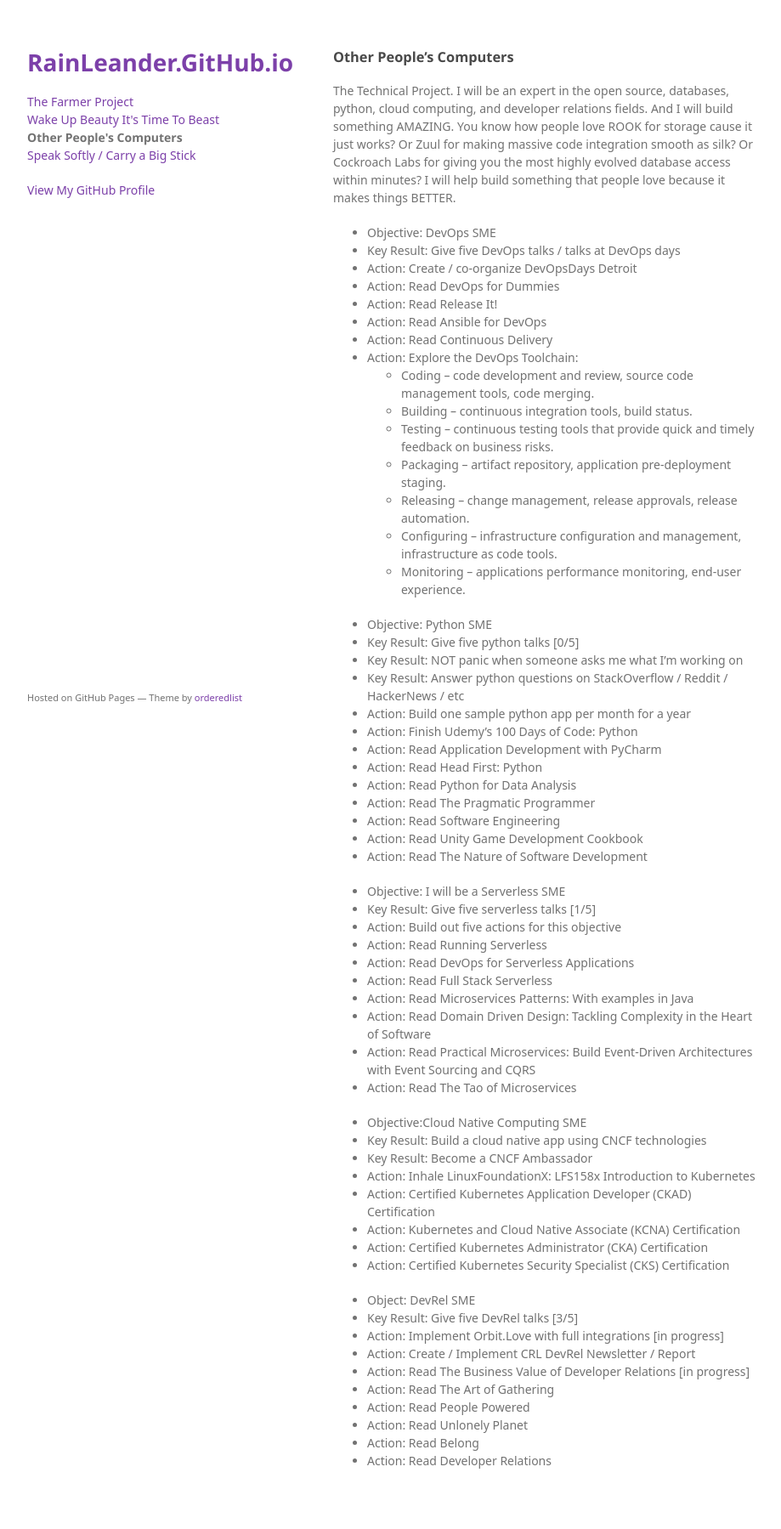
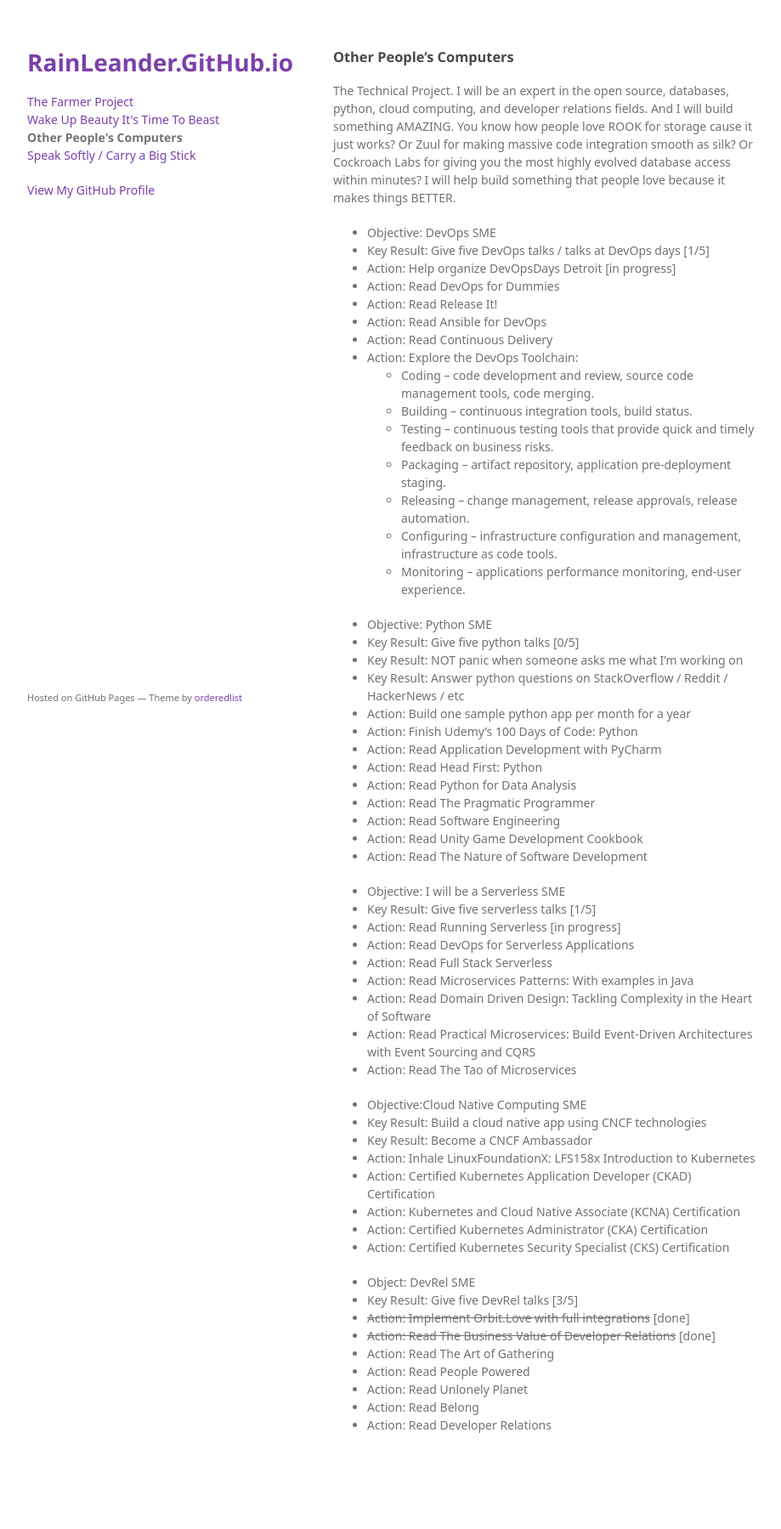
Before and after one commit to rainleander/rainleander.github.io, a Jekyll site: the page other-peoples-computers.html, which Jekyll copies as it is, in a window 1280 px wide. Shown: the whole page at 85% size, without its empty margins (178-1097 px from the left). Built offline with Jekyll 4.4.1, drawn with Linux system fonts in a browser that asks for light colours; some web fonts are replaced; after the commit the page ends 1757 px from its top, so only the background shows below that.

Commit message:
Update other-peoples-computers.html

```diff
--- a/other-peoples-computers.html
+++ b/other-peoples-computers.html
@@ -30,8 +30,8 @@
 <p>The Technical Project. I will be an expert in the open source, databases, python, cloud computing, and developer relations fields. And I will build something AMAZING. You know how people love ROOK for storage cause it just works? Or Zuul for making massive code integration smooth as silk? Or Cockroach Labs for giving you the most highly evolved database access within minutes? I will help build something that people love because it makes things BETTER.</p>
 
         <p><ul><li>Objective: DevOps SME</li>
-        <li>Key Result: Give five DevOps talks / talks at DevOps days</li>
-        <li>Action: Create / co-organize DevOpsDays Detroit</li>
+        <li>Key Result: Give five DevOps talks / talks at DevOps days [1/5]</li>
+        <li>Action: Help organize DevOpsDays Detroit [in progress]</li>
         <li>Action: Read DevOps for Dummies</li>
         <li>Action: Read Release It!</li>
         <li>Action: Read Ansible for DevOps</li>
@@ -61,8 +61,7 @@
 
       <ul><li>Objective: I will be a Serverless SME</li>
         <li>Key Result: Give five serverless talks [1/5]</li>
-        <li>Action: Build out five actions for this objective</li>
-        <li>Action: Read Running Serverless</li>
+        <li>Action: Read Running Serverless [in progress]</li>
         <li>Action: Read DevOps for Serverless Applications</li>
         <li>Action: Read Full Stack Serverless</li>
         <li>Action: Read Microservices Patterns: With examples in Java</li>
@@ -81,9 +80,8 @@
 
       <ul><li>Object: DevRel SME</li>
         <li>Key Result: Give five DevRel talks [3/5]</li>
-        <li>Action: Implement Orbit.Love with full integrations [in progress]</li>
-        <li>Action: Create / Implement CRL DevRel Newsletter / Report</li>
-        <li>Action: Read The Business Value of Developer Relations [in progress]</li>
+        <li><strike>Action: Implement Orbit.Love with full integrations</strike> [done]</li>
+        <li><strike>Action: Read The Business Value of Developer Relations</strike> [done]</li>
         <li>Action: Read The Art of Gathering</li>
         <li>Action: Read People Powered</li>
         <li>Action: Read Unlonely Planet</li>
```
